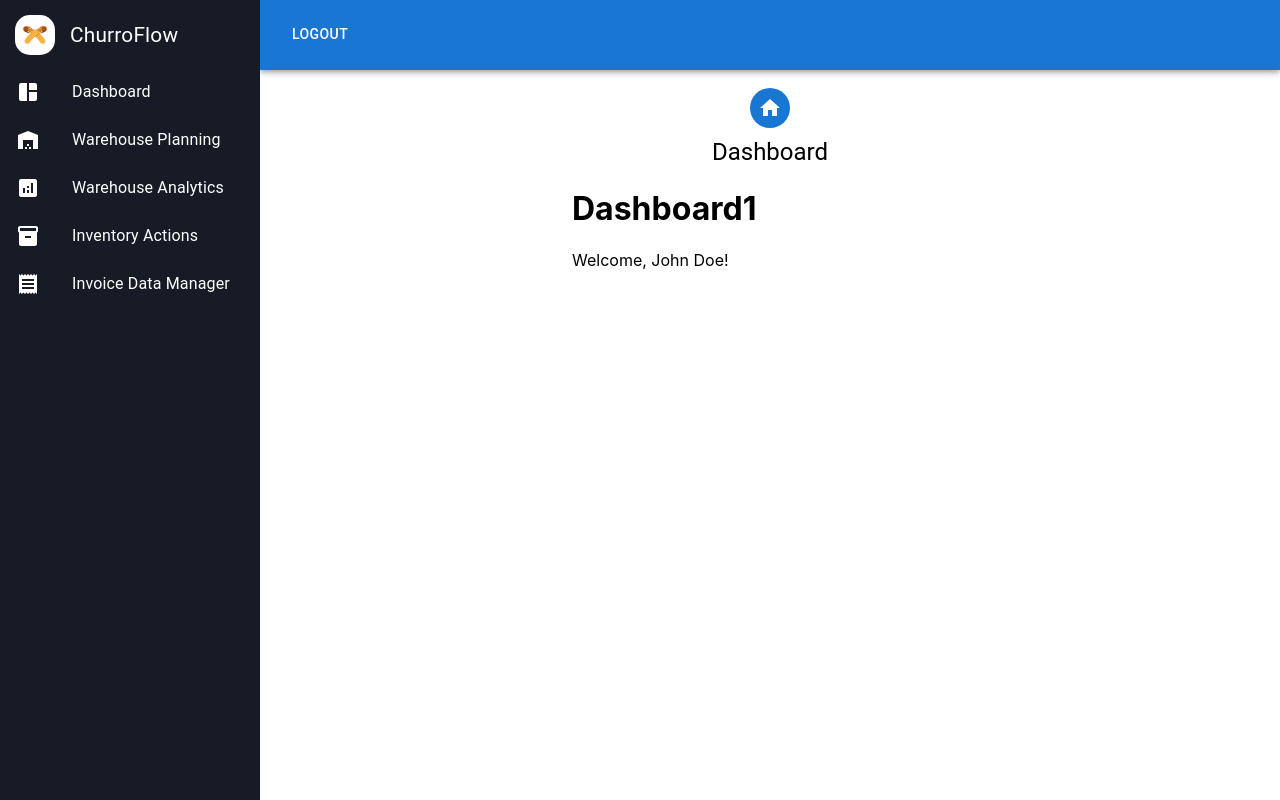
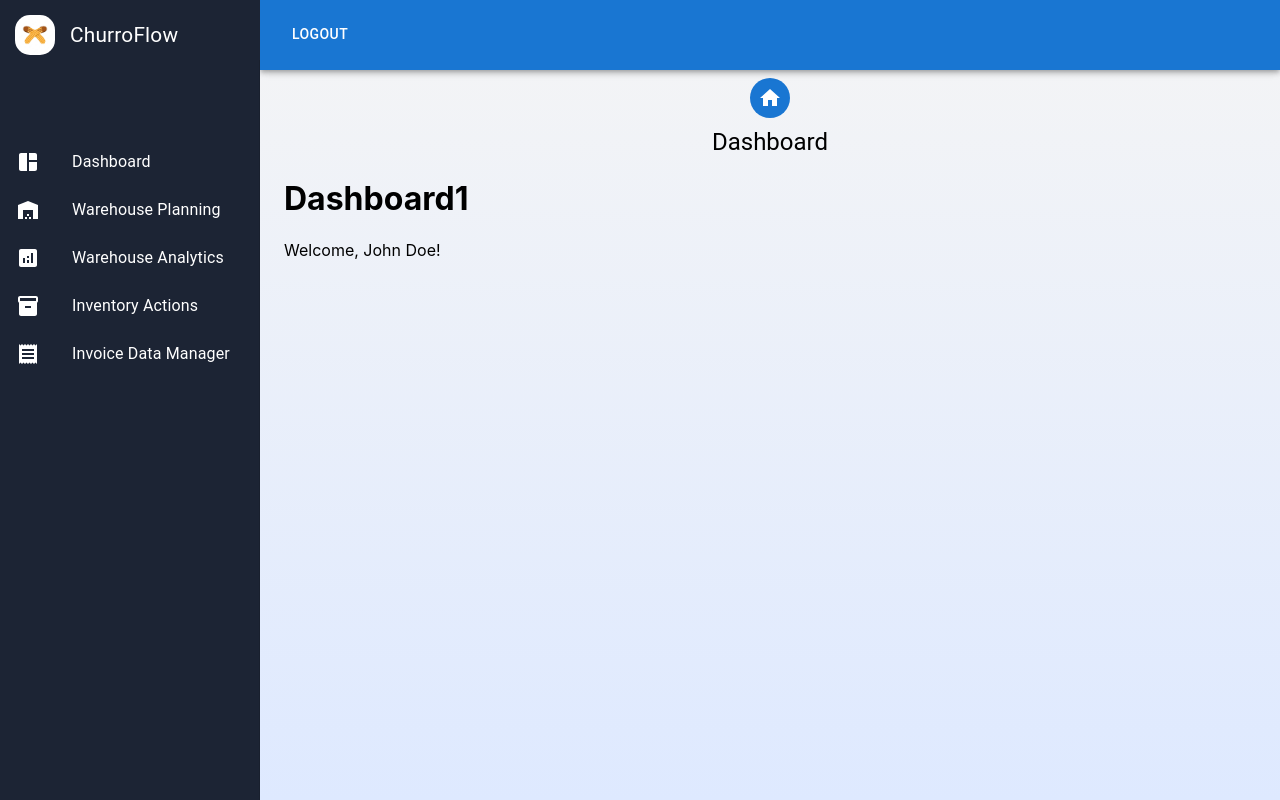
Before and after one commit to jeremytraini/churroflow, a React (Create React App) app: page /dashboard in a window 1280 px wide. Built offline with nearby package versions, Linux system fonts and the light colour scheme.

Commit message:
Adding gradient background to normal pages

```diff
--- a/src/App.js
+++ b/src/App.js
@@ -12,7 +12,6 @@ import PublicLayout from "./layouts/PublicLayout";
 
 const App = () => {
   return (
-    <div className="App">
     <Routes>
       <Route path="/" element={<Navigate to="/dashboard" />} />
 
@@ -29,7 +28,6 @@ const App = () => {
         <Route path="/invoice-data-manager" element={<InvoiceDataManager />} />
       </Route>
     </Routes>
-    </div>
   )
 }
 
--- a/src/components/Navbar.jsx
+++ b/src/components/Navbar.jsx
@@ -13,7 +13,7 @@ import { useLocation } from "react-router-dom"
 import mainlogo from '../assets/mainlogo.jpg';
 import { getPrimaryNavList } from './NavList';
 
-const background = 'rgb(22,27,37)';
+const background = '#1C2434';
 
 export default function Navbar({ drawerWidth }) {
   const primaryNav = getPrimaryNavList();
@@ -63,19 +63,17 @@ export default function Navbar({ drawerWidth }) {
             </Typography>
           </Box>
 
-          <List sx={{ backgroundColor: background }}>
-          {primaryNav.map(({ title, route, Icon, children, loginRequired }, key) => {
-            const clickFn = route ? () => navigate(route) : () => handleClick(key);
+          <List sx={{ backgroundColor: background, marginTop: '70px' }}>
+          {primaryNav.map(({ title, route, Icon, children }, key) => {
+            const clickFn = route ? () => navigate(route) : () => handleClick(key)
             return (
-              <span key={key}>
-                <ListItemButton onClick={clickFn} >
+                <ListItemButton onClick={clickFn} key={key} >
                   <ListItemIcon>
                     <Icon style={{fill: 'white'}} />
                   </ListItemIcon>
                   <ListItemText sx={{ fontWeight: 'bold', color: 'white' }} primary={title} />
                   {children ? open[key] ? <ExpandLess /> : <ExpandMore /> : <></>}
                 </ListItemButton>
-              </span>
             );
           })}
           </List>
--- a/src/index.css
+++ b/src/index.css
@@ -5,6 +5,9 @@ body {
     sans-serif;
   -webkit-font-smoothing: antialiased;
   -moz-osx-font-smoothing: grayscale;
+  padding: 0;
+  margin: 0;
+  height: 100%;
 }
 
 code {
--- a/src/layouts/ProtectedLayout.jsx
+++ b/src/layouts/ProtectedLayout.jsx
@@ -2,6 +2,7 @@ import { Link, Navigate, useOutlet } from "react-router-dom";
 import { useAuth } from "../hooks/useAuth";
 import AppBar from "../components/AppBar";
 import Navbar from "../components/Navbar";
+import Box from "@mui/material/Box";
 
 const ProtectedLayout = () => {
   const { user } = useAuth();
@@ -15,16 +16,16 @@ const ProtectedLayout = () => {
   const navBarHeight = "70px";
 
   return (
-    <div>
+    <>
       <AppBar
         sidebarWidth={sidebarWidth}
         navBarHeight={navBarHeight}
       />
       <Navbar drawerWidth={sidebarWidth}  />
-      <div style={{ marginLeft: sidebarWidth, marginTop: "80px" }}>
+      <Box sx={{ marginLeft: sidebarWidth, marginTop: navBarHeight, height: `calc(100vh - ${navBarHeight})` }}>
         {outlet}
-      </div>
-    </div>
+      </Box>
+    </>
   );
 };
 
--- a/src/layouts/PublicLayout.jsx
+++ b/src/layouts/PublicLayout.jsx
@@ -11,9 +11,9 @@ const PublicLayout = () => {
   }
 
   return (
-    <div>
+    <>
       {outlet}
-    </div>
+    </>
   );
 };
 
--- a/src/pages/BasicPage.jsx
+++ b/src/pages/BasicPage.jsx
@@ -5,7 +5,10 @@ import Typography from "@mui/material/Typography";
 
 export const BasicPage = ({ title, icon, children }) => {
   return (
-    <Container component="main" maxWidth="xs">
+    <Container component="main" sx={{
+      background: 'linear-gradient(180deg, rgba(243, 244, 246, 100), rgb(186 209 255 / 48%))',
+      height: '100%'
+    }}>
       <Box
         sx={{
           marginTop: 8,
```
Lines whose indentation alone changed are shown as unchanged.
